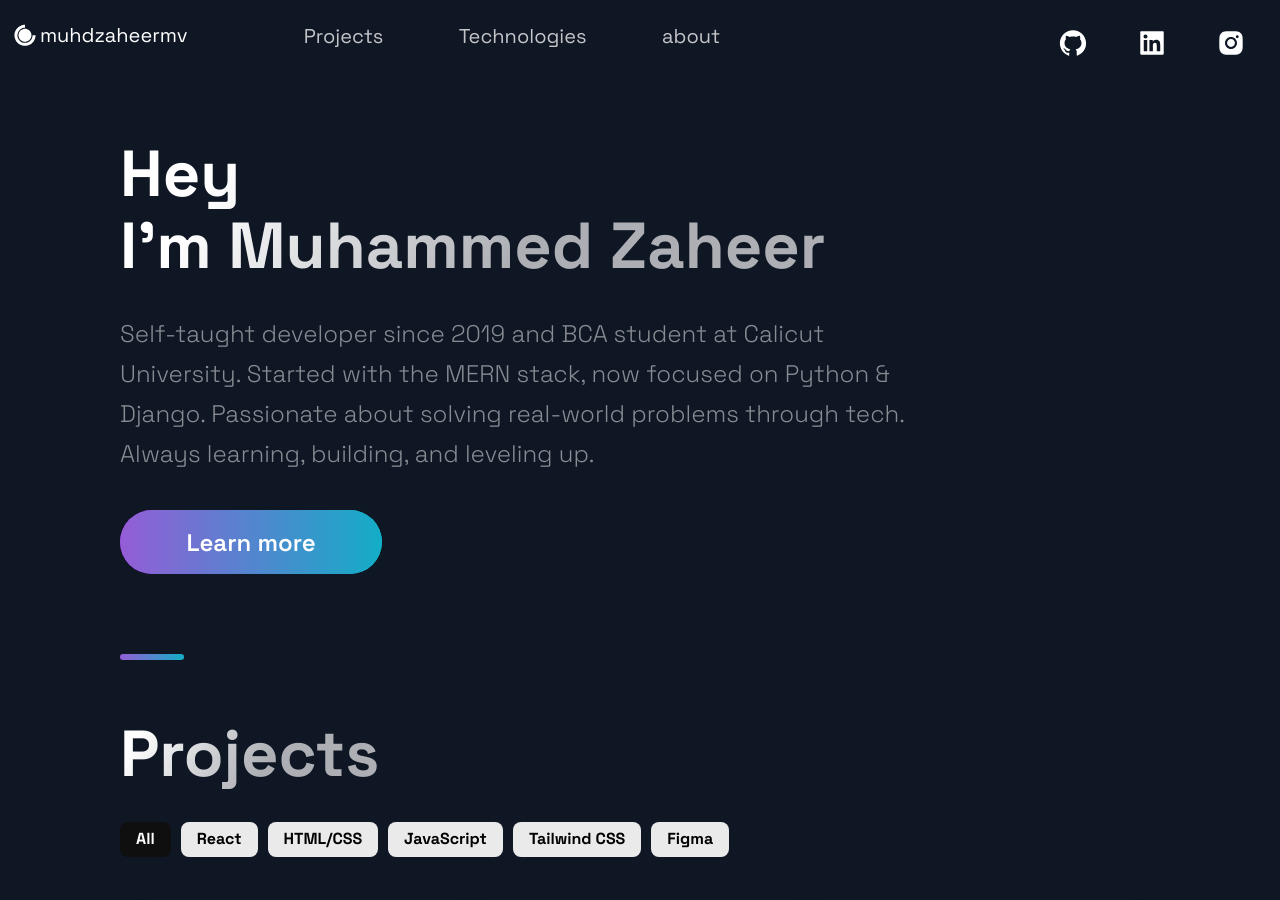
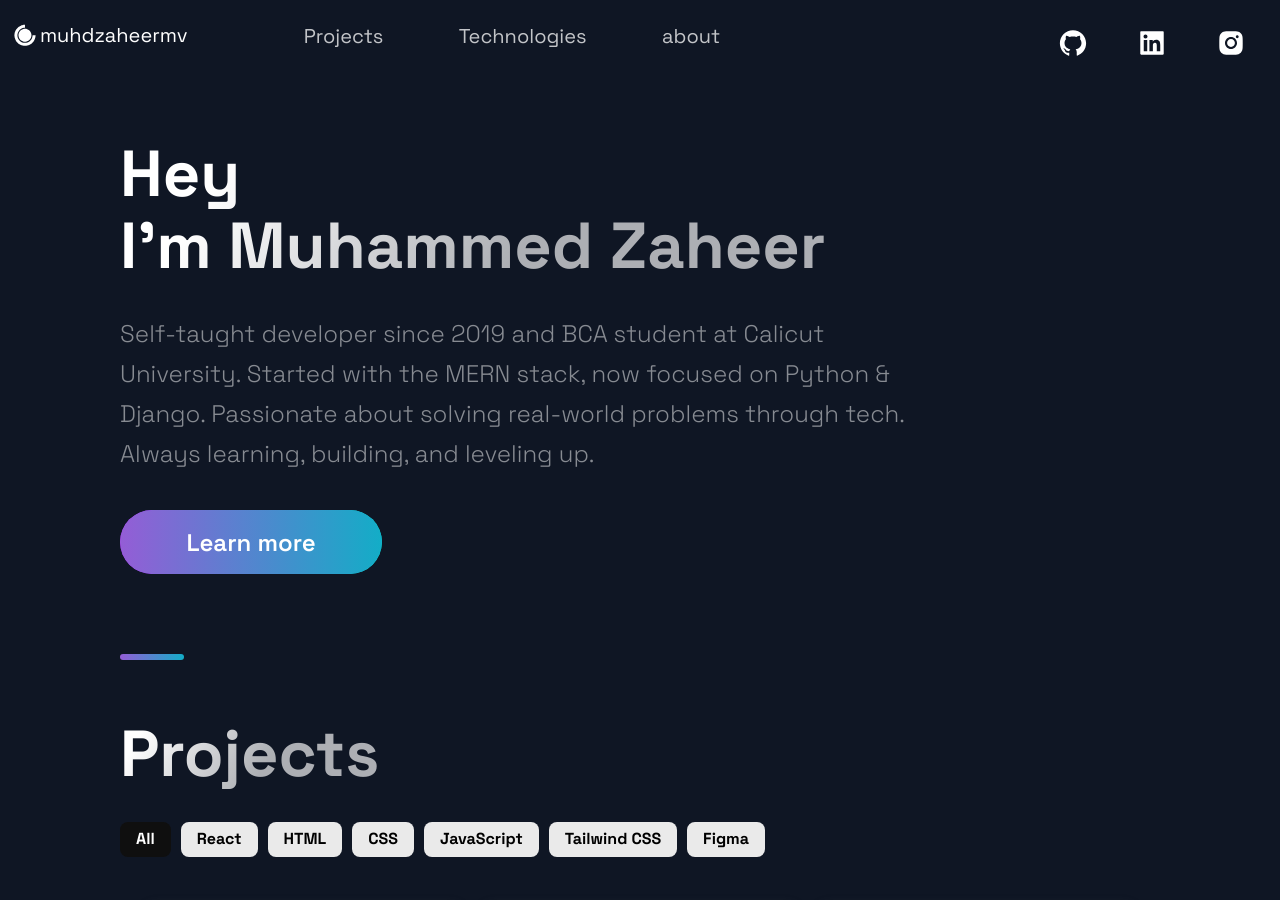
Before and after one commit to muhdzaheermv/portfolio, a Next.js app: page / in a window 1280 px wide. Shown: the top 900 px of the page. Built offline with nearby package versions, Linux system fonts and the light colour scheme; grey boxes are pictures that could not be loaded.

Commit message:
Project page functional with filtering and show more button

```diff
--- a/src/components/Projects/Projects.js
+++ b/src/components/Projects/Projects.js
@@ -19,10 +19,12 @@ import {
 } from "../../styles/GlobalComponents";
 import { projects } from "../../constants/constants";
 
+// Updated categories to match tag names exactly
 const categories = [
   "All",
   "React",
-  "HTML/CSS",
+  "HTML",
+  "CSS",
   "JavaScript",
   "Tailwind CSS",
   "Figma",
@@ -32,14 +34,14 @@ const Projects = () => {
   const [activeCategory, setActiveCategory] = useState("All");
   const [showAll, setShowAll] = useState(false);
 
-  const filteredProjects = projects.filter((project) => {
-    if (activeCategory === "All") return true;
-    if (activeCategory === "HTML/CSS")
-      return project.tags.includes("HTML") && project.tags.includes("CSS");
-    return project.tags.includes(activeCategory);
-  });
+  // Simplified filtering logic
+  const filteredProjects = projects.filter((project) =>
+    activeCategory === "All" ? true : project.tags.includes(activeCategory)
+  );
 
-  const visibleProjects = showAll ? filteredProjects : filteredProjects.slice(0, 6);
+  const visibleProjects = showAll
+    ? filteredProjects
+    : filteredProjects.slice(0, 6);
 
   return (
     <Section nopadding id="projects">
@@ -47,7 +49,14 @@ const Projects = () => {
       <SectionTitle main>Projects</SectionTitle>
 
       {/* Category Buttons */}
-      <div style={{ display: "flex", flexWrap: "wrap", gap: "10px", marginBottom: "2rem" }}>
+      <div
+        style={{
+          display: "flex",
+          flexWrap: "wrap",
+          gap: "10px",
+          marginBottom: "2rem",
+        }}
+      >
         {categories.map((category) => (
           <button
             key={category}
@@ -57,7 +66,8 @@ const Projects = () => {
             }}
             style={{
               padding: "8px 16px",
-              background: activeCategory === category ? "#0f0f0f" : "#eaeaea",
+              background:
+                activeCategory === category ? "#0f0f0f" : "#eaeaea",
               color: activeCategory === category ? "#fff" : "#000",
               border: "none",
               borderRadius: "8px",
@@ -70,9 +80,10 @@ const Projects = () => {
         ))}
       </div>
 
-      {/* Responsive Grid with original spacing using media queries */}
+      {/* Project Grid */}
       <GridContainer style={{ display: "grid", gap: "2rem" }}>
-        {visibleProjects.map(({ id, image, title, description, tags, source, visit }) => (
+        {visibleProjects.map(
+          ({ id, image, title, description, tags, source, visit }) => (
             <BlogCard key={id}>
               <Img src={image} />
               <TitleContent>
@@ -93,10 +104,11 @@ const Projects = () => {
                 <ExternalLinks href={source}>Visit</ExternalLinks>
               </UtilityList>
             </BlogCard>
-        ))}
+          )
+        )}
       </GridContainer>
 
-      {/* Show More / Show Less */}
+      {/* Show More / Show Less Button */}
       {filteredProjects.length > 6 && (
         <div style={{ textAlign: "center", marginTop: "2rem" }}>
           <button
```
Lines whose indentation alone changed are shown as unchanged.
